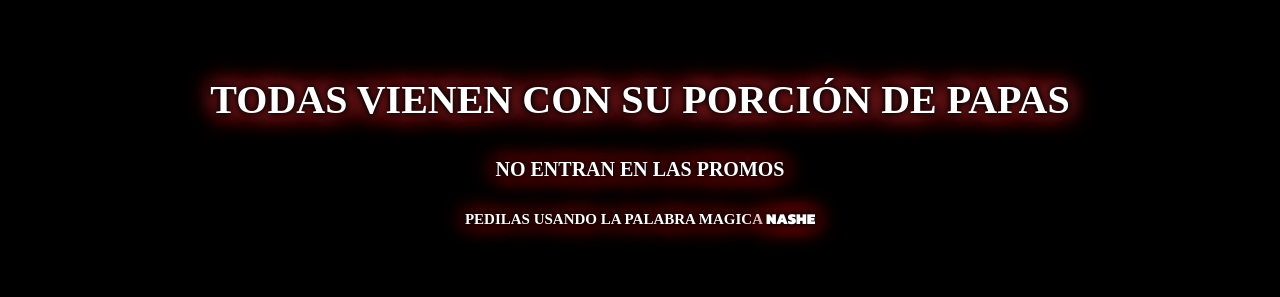
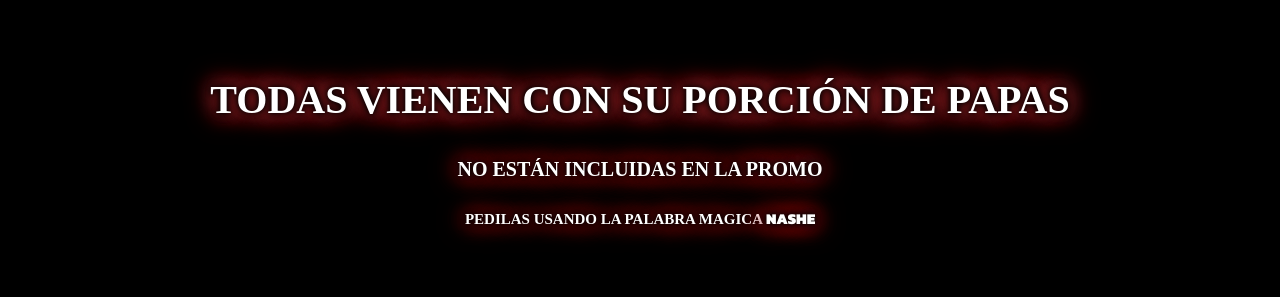
Before and after one commit to Lauta2217/burgas-nashes, a plain HTML site: page menu_secreto.html in a window 1280 px wide. Shown: the part 671-968 px from the top of the page. Drawn offline with nearby package versions, Linux system fonts and the light colour scheme; a web font is replaced by a local one.

Commit message:
Update menu_secreto.html

```diff
--- a/menu_secreto.html
+++ b/menu_secreto.html
@@ -96,7 +96,7 @@
    <!--INFORMACION-->
     <div  class="container text-center p-3">
         <p class="mb-4 text-center stylish-text-neon" style="font-size: 40px;">TODAS VIENEN CON SU PORCIÓN DE PAPAS</p>
-        <p class="mb-4 text-center stylish-text-neon" style="font-size: 20px;">No entran en las promos</p>
+        <p class="mb-4 text-center stylish-text-neon" style="font-size: 20px;">No están incluidas en la promo</p>
         <p class="mb-4 text-center stylish-text-neon" style="font-size: 15px;">Pedilas usando la palabra magica <b>NASHE</b></p>
     </div>
 
```
